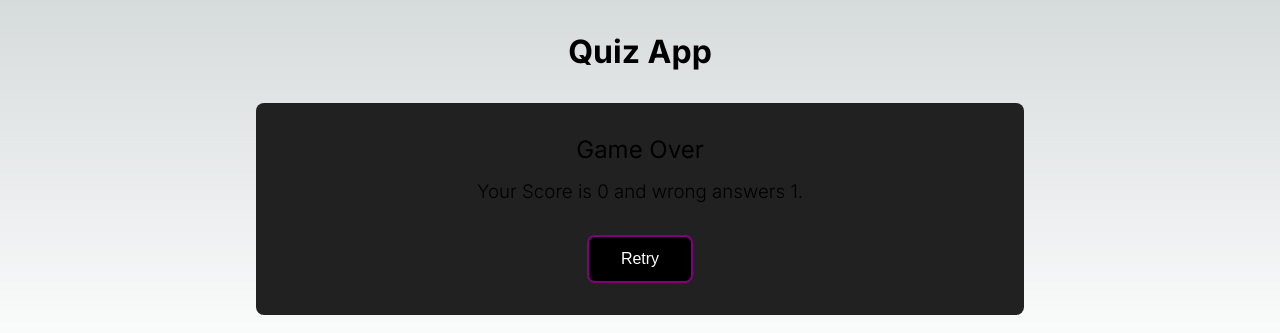
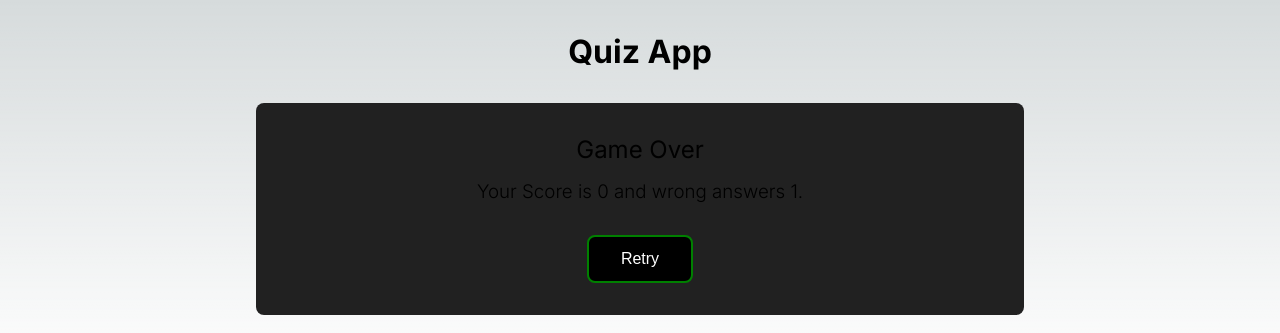
Before and after one commit to nithinK-142/coding-challenges, a Next.js app: page / in a window 1280 px wide. Both pictures are taken after a click on the button "Submit". Shown: the top 333 px of the page. Built offline with nearby package versions, Linux system fonts and the light colour scheme.

Commit message:
feat: retry functionality.

```diff
--- a/app/components/Quiz.tsx
+++ b/app/components/Quiz.tsx
@@ -11,18 +11,27 @@ const Quiz: React.FC<QuizProps> = ({ questions }) => {
   const currentQuestion = questions[currentQuestionIndex];
   const isGameOver = currentQuestionIndex >= questions.length;
   const wrongAnswers = questions.length - score;
+
+  const handleRetry = () => {
+    setScore(0);
+    setCurrentQuestionIndex(0);
+  }
+
   return (
     <div className="quiz">
       {isGameOver ? (
         <>
-        <div className="game-over flex">
-          <h2>Game Over</h2>
-          <h3>Your Score is {score} and wrong answers {wrongAnswers}.</h3>
-          <button>Retry</button></div>
+          <div className="game-over flex">
+            <h2>Game Over</h2>
+            <h3>
+              Your Score is {score} and wrong answers {wrongAnswers}.
+            </h3>
+            <button className="retry" onClick={handleRetry}>Retry</button>
+          </div>
         </>
       ) : (
         <form
-        className="flex"
+          className="flex"
           onSubmit={(e) => {
             e.preventDefault();
             if (selectedAnswer === currentQuestion.correctAnswer)
--- a/app/globals.css
+++ b/app/globals.css
@@ -78,6 +78,8 @@ p {
 label {
   font-size: 1.2em;
   margin-right: 1rem;
+  padding-left: .5rem;
+  cursor: pointer;
 }
 
 button {
@@ -89,6 +91,11 @@ button {
   border: 2px solid purple;
   color: white;
   margin-inline: auto;
+  cursor: pointer;
+}
+
+.retry {
+  border: 2px solid green;
 }
 
 h3 {
```
